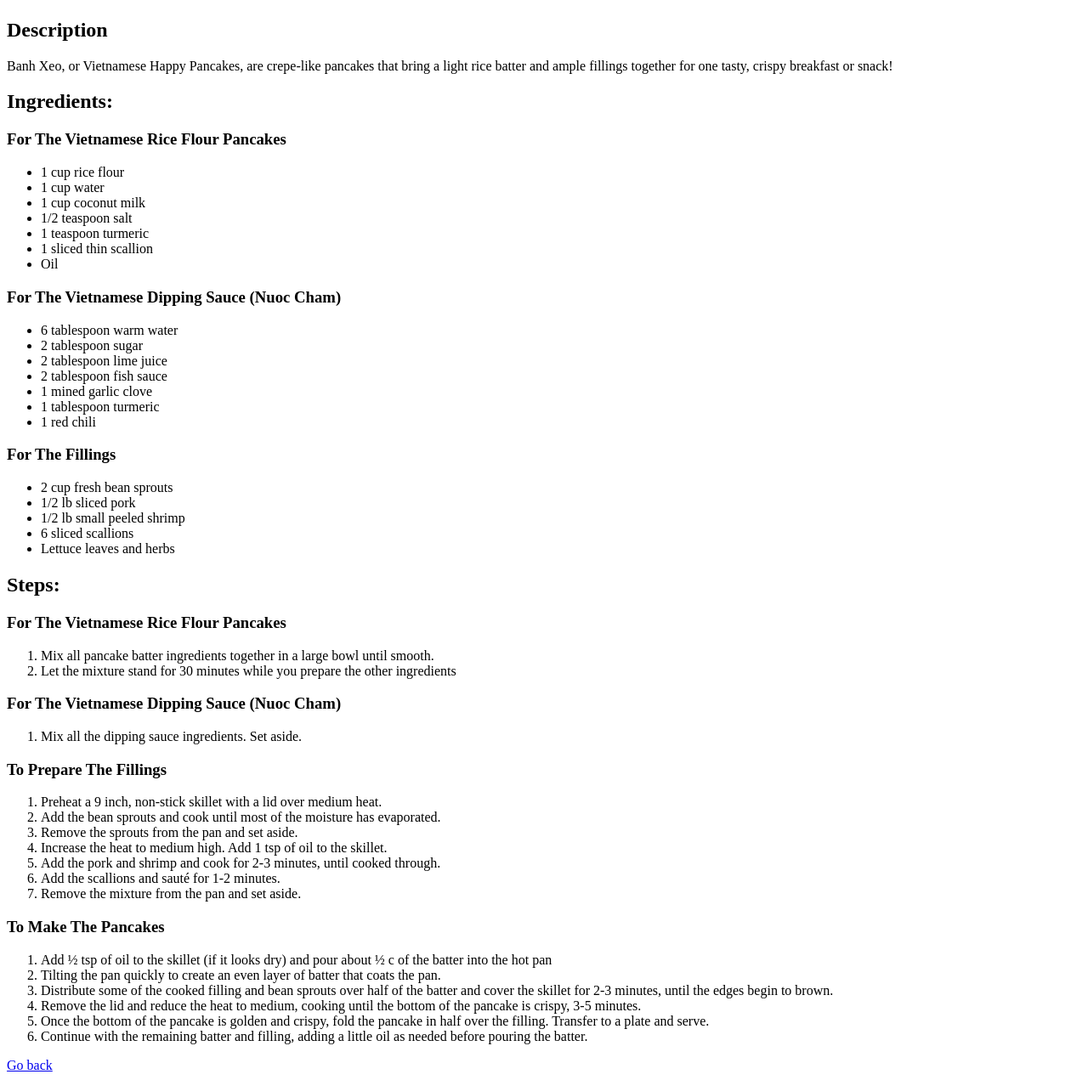
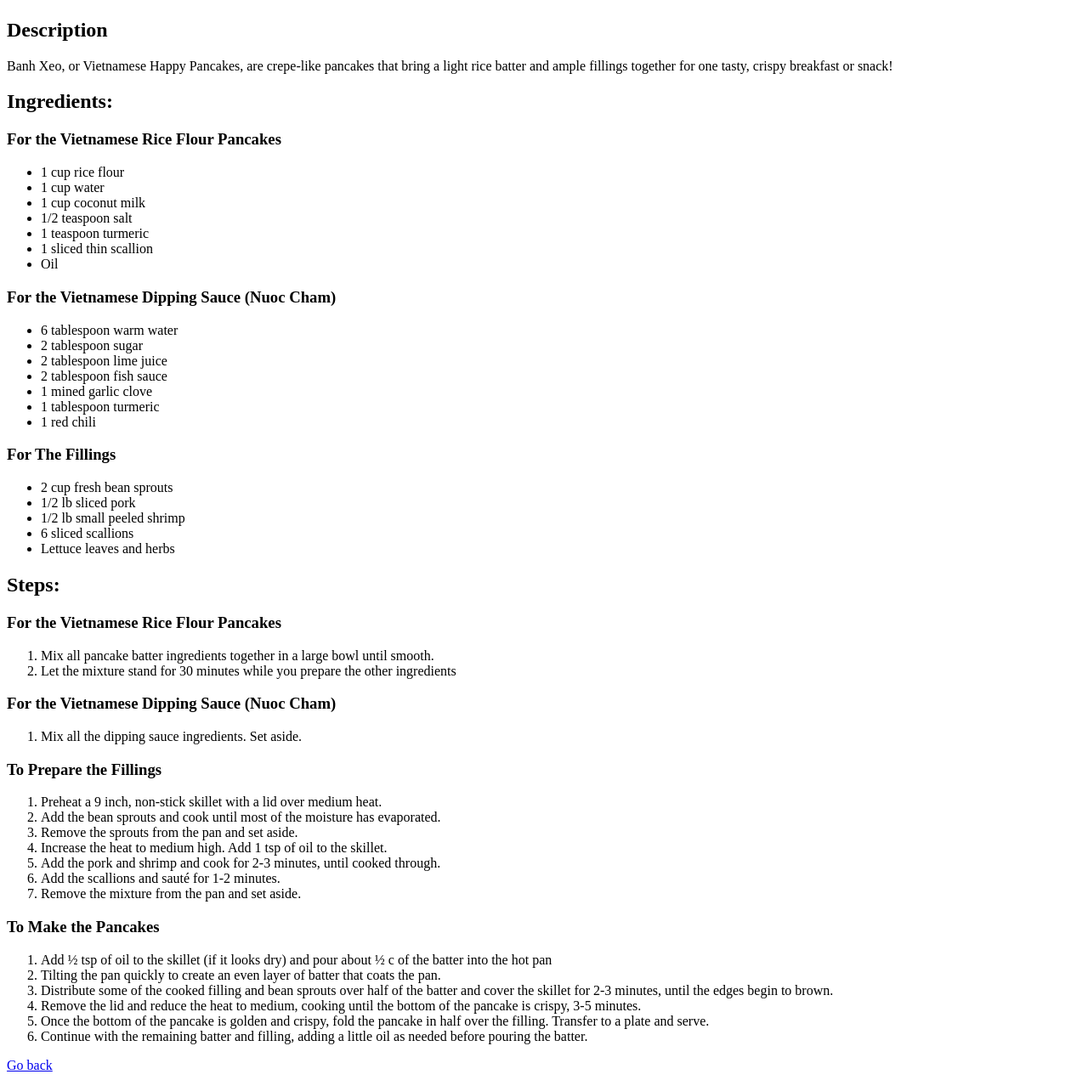
Before and after one commit to craftzmask/odin-recipes, a plain HTML site: page recipes/banh-xeo.html in a window 1280 px wide. Shown: the part 382-1653 px from the top of the page at 85% size. Drawn offline with Linux system fonts and the light colour scheme.

Commit message:
Fix capitalized headings

```diff
--- a/recipes/banh-xeo.html
+++ b/recipes/banh-xeo.html
@@ -13,7 +13,7 @@
   <p>Banh Xeo, or Vietnamese Happy Pancakes, are crepe-like pancakes that bring a light rice batter and ample fillings together for one tasty, crispy breakfast or snack!</p>
 
   <h2>Ingredients:</h2>
-  <h3>For The Vietnamese Rice Flour Pancakes</h3>
+  <h3>For the Vietnamese Rice Flour Pancakes</h3>
   <ul>
     <li>1 cup rice flour</li>
     <li>1 cup water</li>
@@ -24,7 +24,7 @@
     <li>Oil</li>
   </ul>
 
-  <h3>For The Vietnamese Dipping Sauce (Nuoc Cham)</h3>
+  <h3>For the Vietnamese Dipping Sauce (Nuoc Cham)</h3>
   <ul>
     <li>6 tablespoon warm water</li>
     <li>2 tablespoon sugar</li>
@@ -45,18 +45,18 @@
   </ul>
 
   <h2>Steps:</h2>
-  <h3>For The Vietnamese Rice Flour Pancakes</h3>
+  <h3>For the Vietnamese Rice Flour Pancakes</h3>
   <ol>
     <li>Mix all pancake batter ingredients together in a large bowl until smooth.</li>
     <li>Let the mixture stand for 30 minutes while you prepare the other ingredients</li>
   </ol>
 
-  <h3>For The Vietnamese Dipping Sauce (Nuoc Cham)</h3>
+  <h3>For the Vietnamese Dipping Sauce (Nuoc Cham)</h3>
   <ol>
     <li>Mix all the dipping sauce ingredients. Set aside.</li>
   </ol>
 
-  <h3>To Prepare The Fillings</h3>
+  <h3>To Prepare the Fillings</h3>
   <ol>
     <li>Preheat a 9 inch, non-stick skillet with a lid over medium heat. </li>
     <li>Add the bean sprouts and cook until most of the moisture has evaporated.</li>
@@ -67,7 +67,7 @@
     <li>Remove the mixture from the pan and set aside.</li>
   </ol>
 
-  <h3>To Make The Pancakes</h3>
+  <h3>To Make the Pancakes</h3>
   <ol>
     <li>Add ½ tsp of oil to the skillet (if it looks dry) and pour about ½ c of the batter into the hot pan</li>
     <li>Tilting the pan quickly to create an even layer of batter that coats the pan.</li>
```
